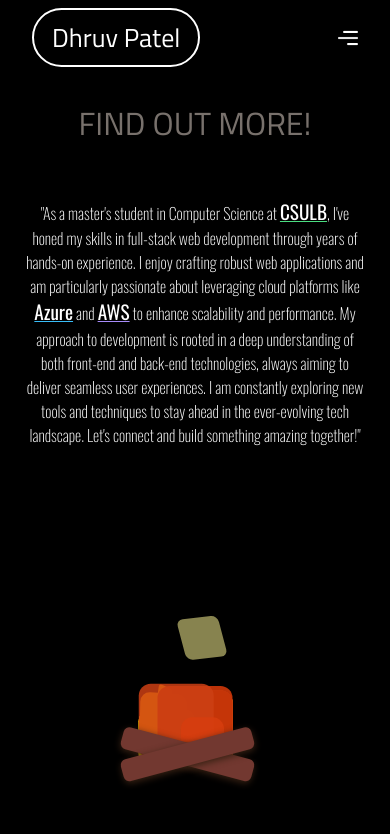
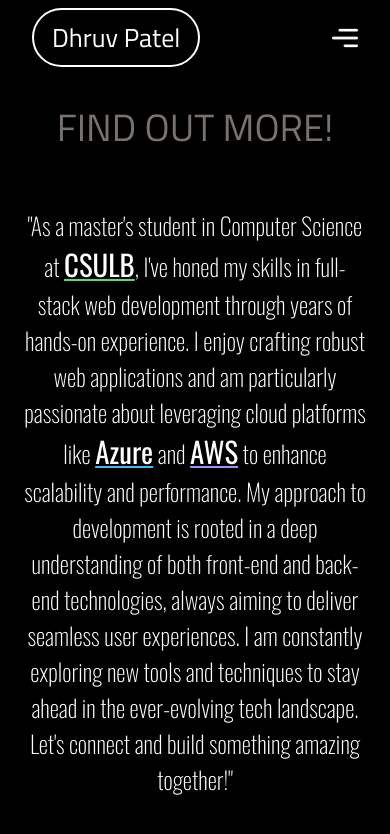
Before and after one commit to dhruv21patel/React-Portfolio, a React (Vite) app: page /about in a window 390 px wide. Shown: the top 834 px of the page. Built offline with nearby package versions, Linux system fonts and the light colour scheme.

Commit message:
Experience and intro font changes

```diff
--- a/src/Components/Experience/ExpCard.jsx
+++ b/src/Components/Experience/ExpCard.jsx
@@ -2,11 +2,11 @@ export default function ExpCard({ role,duration, company, info, tech }) {
   return (
     <div className="w-full h-fit flex flex-col gap-[1rem]">
       {/* Company name */}
-      <h1 className="font-semibold text-[5vw] md:text-[30px] max-w-full">{company}</h1>
+      <h1 className="font-semibold text-[18px] md:text-[30px] max-w-full" style={{fontFamily:"var(--primary)"}} >{company}</h1>
       <h2>{duration}</h2>
 
       {/* Role */}
-      <h3 className="text-[4vw] md:text-[20px] hover:text-black max-w-full" style={{fontFamily:"var(--oswald)"}}>{role}</h3>
+      <h3 className="text-[16px] md:text-[20px] hover:text-black max-w-full" style={{fontFamily:"var(--oswald)"}}>{role}</h3>
 
       {/* Information */}
       <div className="container px-4">
@@ -20,7 +20,7 @@ export default function ExpCard({ role,duration, company, info, tech }) {
       </div>
 
       {/* Technologies */}
-      <h2 className="text-[4vw] font-semibold" style={{fontFamily:"var(--oswald)"}}>Technologies</h2>
+      <h2 className="text-[14px] font-semibold" style={{fontFamily:"var(--oswald)"}}>Technologies</h2>
 
       <div className="container">
       <ul className="list-none px-5 flex flex-wrap gap-[.5rem]">
--- a/src/Components/Experience/Experience.jsx
+++ b/src/Components/Experience/Experience.jsx
@@ -34,7 +34,7 @@ export default function Experience(){
             initial={customanimatedvariants.initial}
             whileInView={customanimatedvariants.animate}>
 
-            <p className="md:text-[6rem] text-[3rem] text-white w-full">Experience</p>
+            <p className="md:text-[6rem] text-[40px] text-white w-full">Experience</p>
 
         </motion.div>
 
--- a/src/Components/Intro/Intro.jsx
+++ b/src/Components/Intro/Intro.jsx
@@ -59,11 +59,11 @@ export default function Intro() {
       <div className="relative h-full w-full flex flex-col p-[1.5rem] lg:px-[4rem] gap-[6vh] justify-center items-center">
 
         <div className="past h-fit">
-          <h1 className="text-[2rem] md:text-[5em] text-stone-500">FIND OUT MORE!</h1>
+          <h1 className="text-[38px] md:text-[5em] text-stone-500">FIND OUT MORE!</h1>
         </div>
 
         <div className="pastinfo h-fit">
-          <p className=" text-[1rem] lg:text-[2em] text-wrap text-balanceindent-[20%]">
+          <p className=" text-[24px] lg:text-[2rem] text-wrap text-balanceindent-[20%]">
             "As a master's student in Computer Science at{" "}
             <b className="underline decoration-green-400">CSULB</b>, I've honed
             my skills in full-stack web development through years of hands-on
--- a/src/Components/Navigation/Navigation.jsx
+++ b/src/Components/Navigation/Navigation.jsx
@@ -108,7 +108,7 @@ export default function Navigation() {
             src={slider ? close : menu}
             onClick={() => handleslider(event)}
             alt="menu"
-            className="contain w-[20px] aspect-square z-50"
+            className="contain w-[26px] aspect-square z-50"
           />
           <div
             id="slider"
```
